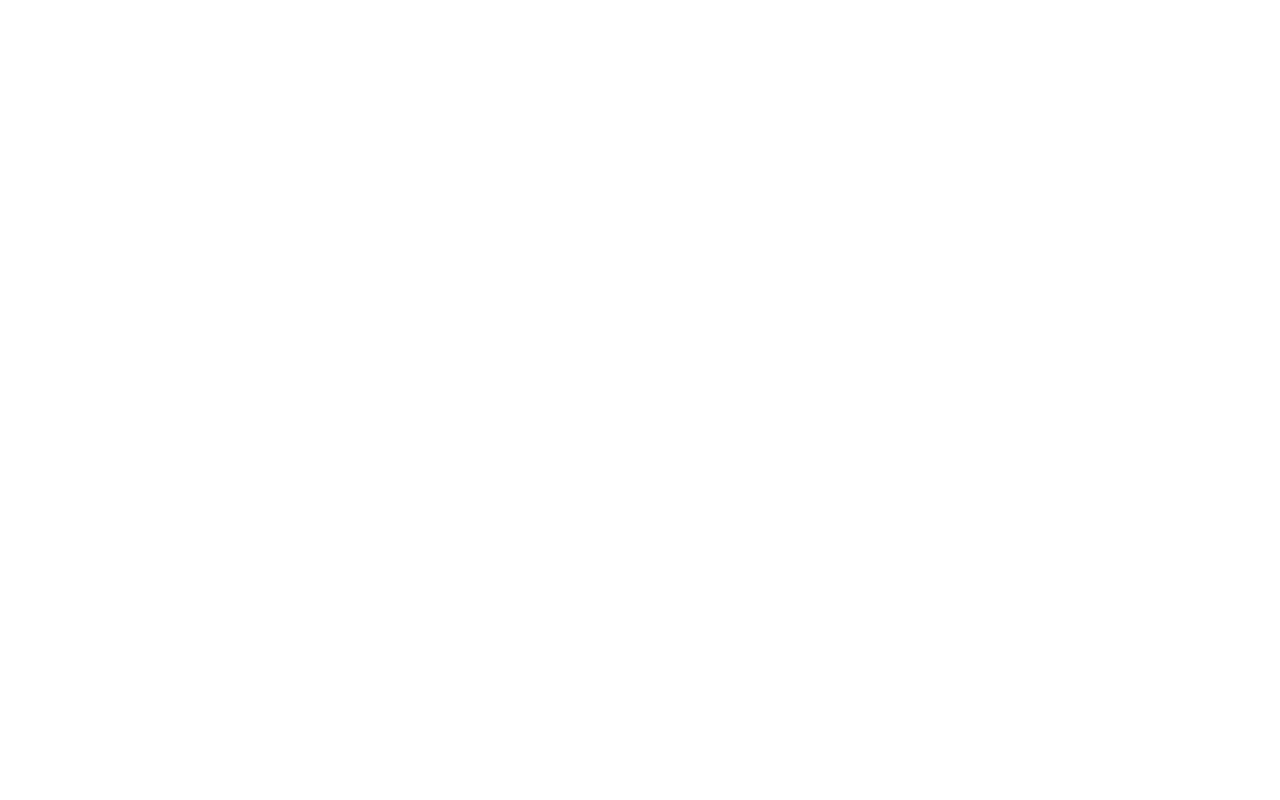
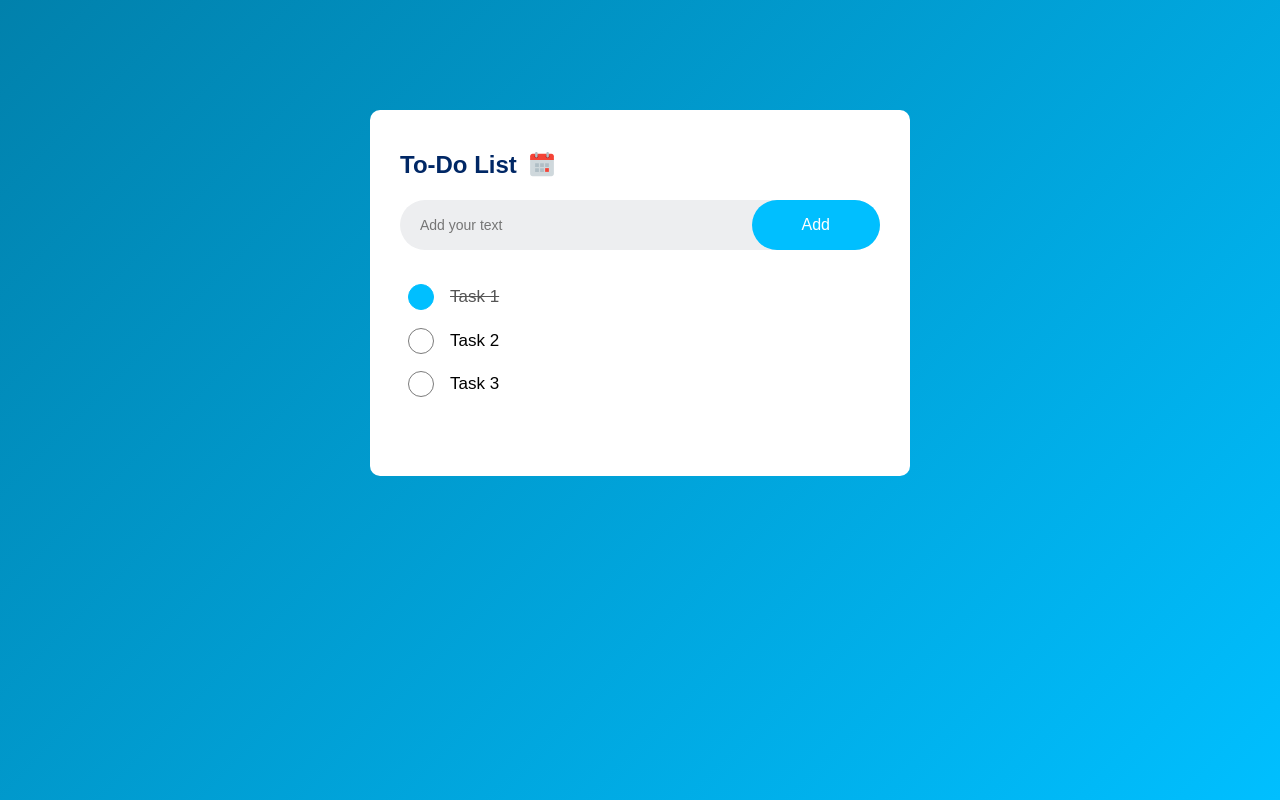
Before and after one commit to ananastasiap/todo-world, a website built with Vite: page todo-js/index.html in a window 1280 px wide. Built offline with nearby package versions, Linux system fonts and the light colour scheme; a web font is replaced by a local one.

Commit message:
feat(layout): add full layout

```diff
--- a/todo-js/index.html
+++ b/todo-js/index.html
@@ -5,9 +5,34 @@
     <!-- <link rel="icon" type="image/svg+xml" href="/vite.svg" /> -->
     <meta name="viewport" content="width=device-width, initial-scale=1.0" />
     <title>todo-js</title>
+
+    <!-- font -->
+    <link rel="preconnect" href="https://fonts.googleapis.com" />
+    <link rel="preconnect" href="https://fonts.gstatic.com" crossorigin />
+    <link
+      href="https://fonts.googleapis.com/css2?family=Winky+Rough:wght@300..900&display=swap"
+      rel="stylesheet"
+    />
   </head>
   <body>
-    <div id="app"></div>
+    <div class="container">
+      <section class="todo-app">
+        <h2>
+          To-Do List <img src="./src/imgs/planner.svg" alt="Calendar icon" />
+        </h2>
+
+        <div class="row">
+          <input type="text" id="input-box" placeholder="Add your text" />
+          <button>Add</button>
+        </div>
+
+        <ul id="listContainer">
+          <li class="checked">Task 1</li>
+          <li>Task 2</li>
+          <li>Task 3</li>
+        </ul>
+      </section>
+    </div>
     <script type="module" src="/src/js/main.js"></script>
   </body>
 </html>
--- a/todo-js/src/scss/style.scss
+++ b/todo-js/src/scss/style.scss
@@ -1 +1,100 @@
 @import "normalize.css";
+
+* {
+  margin: 0;
+  padding: 0;
+  box-sizing: border-box;
+  font-family: "Winky Rough", sans-serif;
+  font-weight: 400;
+}
+
+.container {
+  width: 100%;
+  min-height: 100vh;
+  background: linear-gradient(135deg, #0181ac, #00bfff);
+  padding: 10px;
+}
+
+.todo-app {
+  width: 100%;
+  max-width: 540px;
+  background: #fff;
+  margin: 100px auto 20px;
+  padding: 40px 30px 70px;
+  border-radius: 10px;
+
+  h2 {
+    display: flex;
+    align-items: center;
+    margin-bottom: 20px;
+    color: #002765;
+    font-weight: 600;
+
+    img {
+      width: 30px;
+      margin-left: 10px;
+    }
+  }
+}
+
+.row {
+  display: flex;
+  align-items: center;
+  justify-content: space-between;
+  background-color: #edeef0;
+  border-radius: 30px;
+  padding-left: 20px;
+  margin-bottom: 25px;
+
+  input {
+    flex: 1;
+    border: none;
+    outline: none;
+    background: transparent;
+    font-size: 14px;
+  }
+
+  button {
+    border: none;
+    outline: none;
+    padding: 16px 50px;
+    background-color: #00bfff;
+    color: #fff;
+    font-size: 16px;
+    cursor: pointer;
+    border-radius: 40px;
+  }
+}
+
+ul {
+  list-style: none;
+  font-size: 17px;
+
+  li {
+    position: relative;
+    padding: 12px 8px 12px 50px;
+    user-select: none;
+    cursor: pointer;
+
+    &::before {
+      content: "";
+      position: absolute;
+      height: 24px;
+      width: 24px;
+      border-radius: 50%;
+      border: 1px solid #7b7b7b;
+      top: 9px;
+      left: 8px;
+    }
+
+    &.checked {
+      color: #555;
+      text-decoration: line-through;
+
+      &::before {
+        border: 1px solid #00bfff;
+        background-color: #00bfff;
+      }
+    }
+  }
+}
```
Also changed, not shown: todo-js/src/imgs/planner.svg (added).
